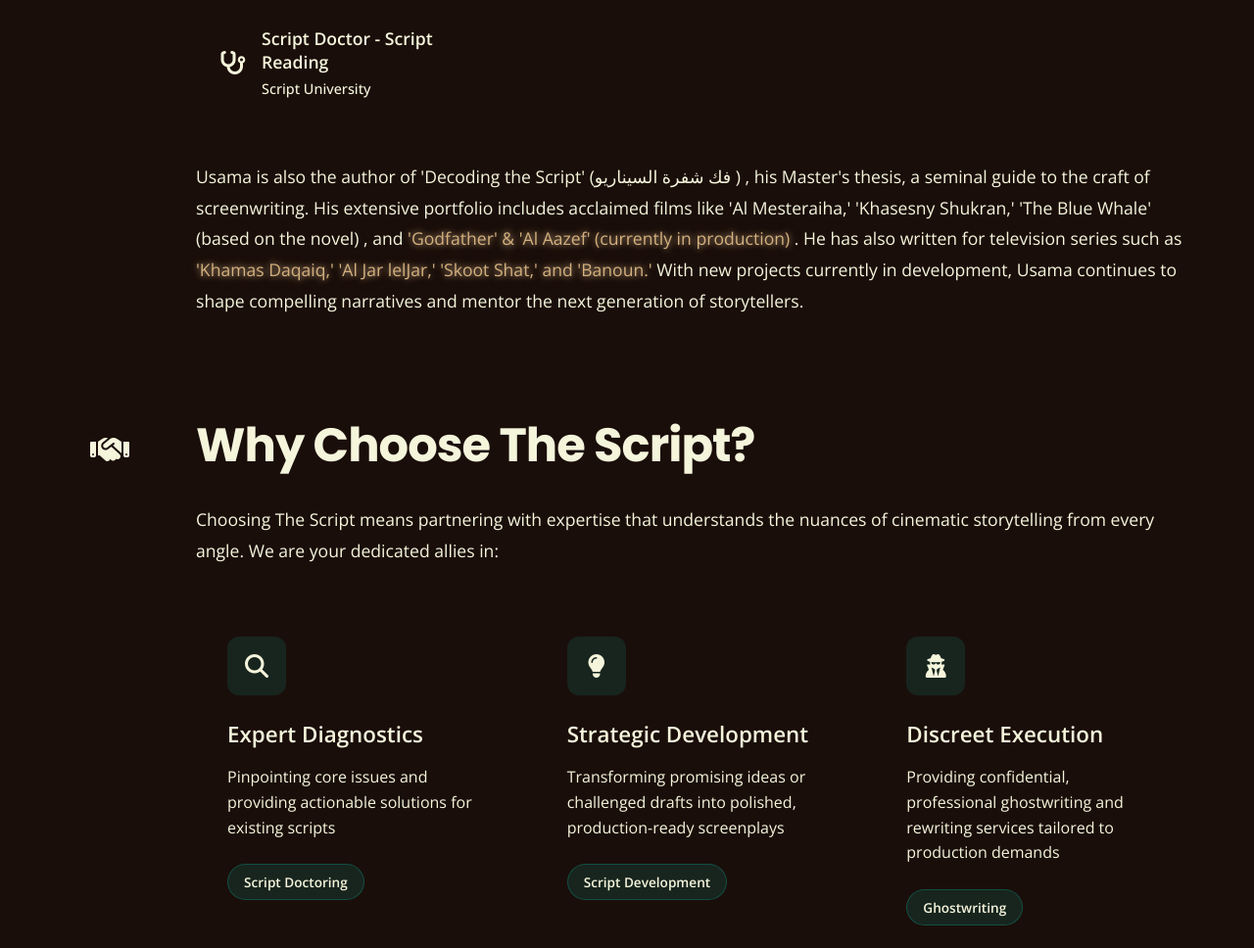
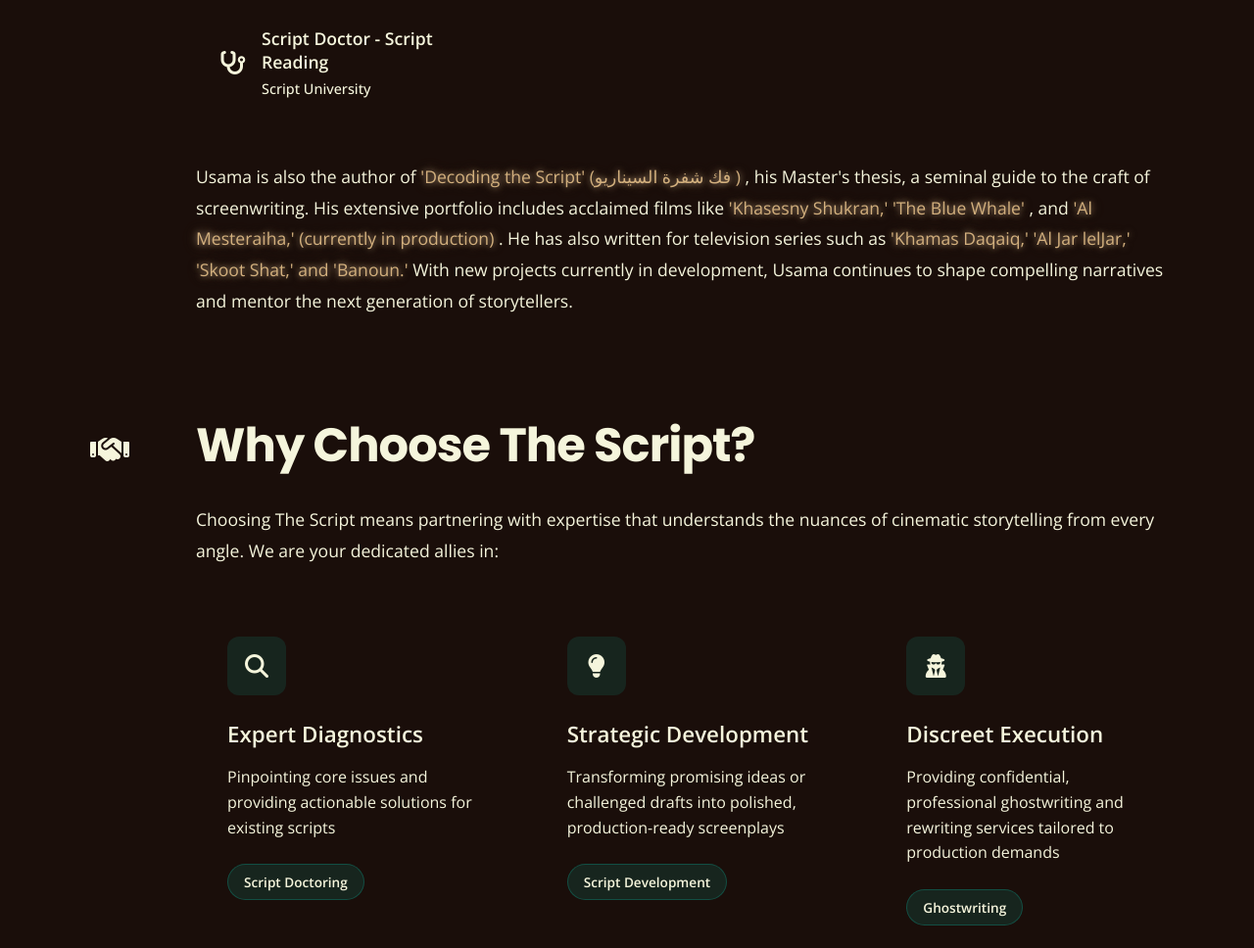
Before and after one commit to David900Jason/osama_portfolio, a plain HTML site: page pages/about.html in a window 1280 px wide. Shown: the part 1931-2899 px from the top of the page at 98% size. Drawn offline with nearby package versions, Linux system fonts and the light colour scheme.

Commit message:
Bug Fix: Code #001

```diff
--- a/pages/about.html
+++ b/pages/about.html
@@ -207,18 +207,16 @@
                         </div>
                         <p>
                             Usama is also the author of
-                            <span>
+                            <span class="text-highlight">
                                 'Decoding the Script' (فك شفرة السيناريو ) </span
                             >, his Master's thesis, a seminal guide to the craft
                             of screenwriting. His extensive portfolio includes
                             acclaimed films like
-                            <span>
-                                'Al Mesteraiha,' 'Khasesny Shukran,' 'The Blue
-                                Whale' (based on the novel) </span
+                            <span class="text-highlight">
+                                'Khasesny Shukran,' 'The Blue Whale' </span
                             >, and
                             <span class="text-highlight">
-                                'Godfather' & 'Al Aazef' (currently in
-                                production) </span
+                                'Al Mesteraiha,' (currently in production) </span
                             >. He has also written for television series such as
                             <span class="text-highlight">
                                 'Khamas Daqaiq,' 'Al Jar lelJar,' 'Skoot Shat,'
```
Also changed, not shown: index.html (+3 -4 lines).
